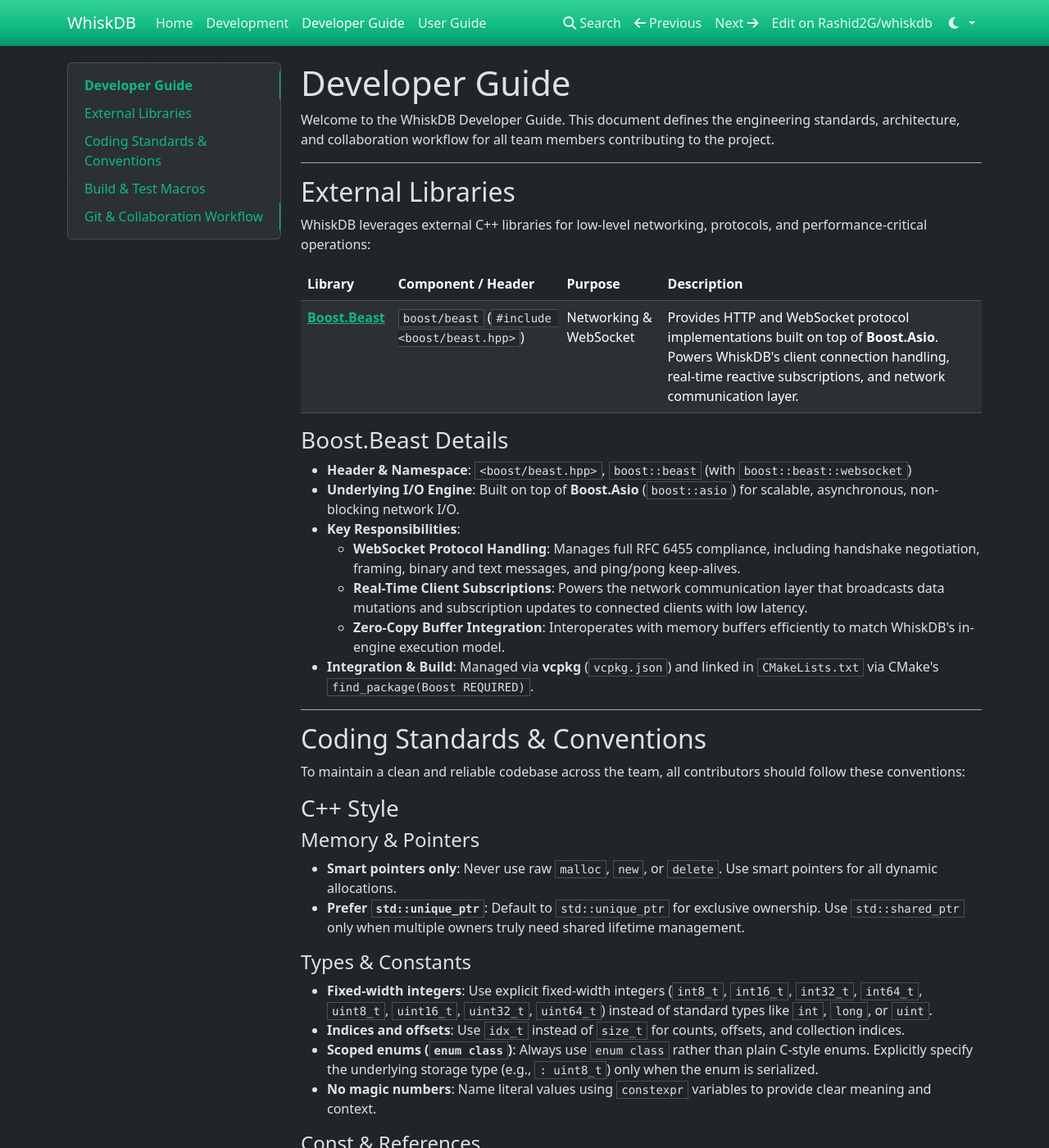
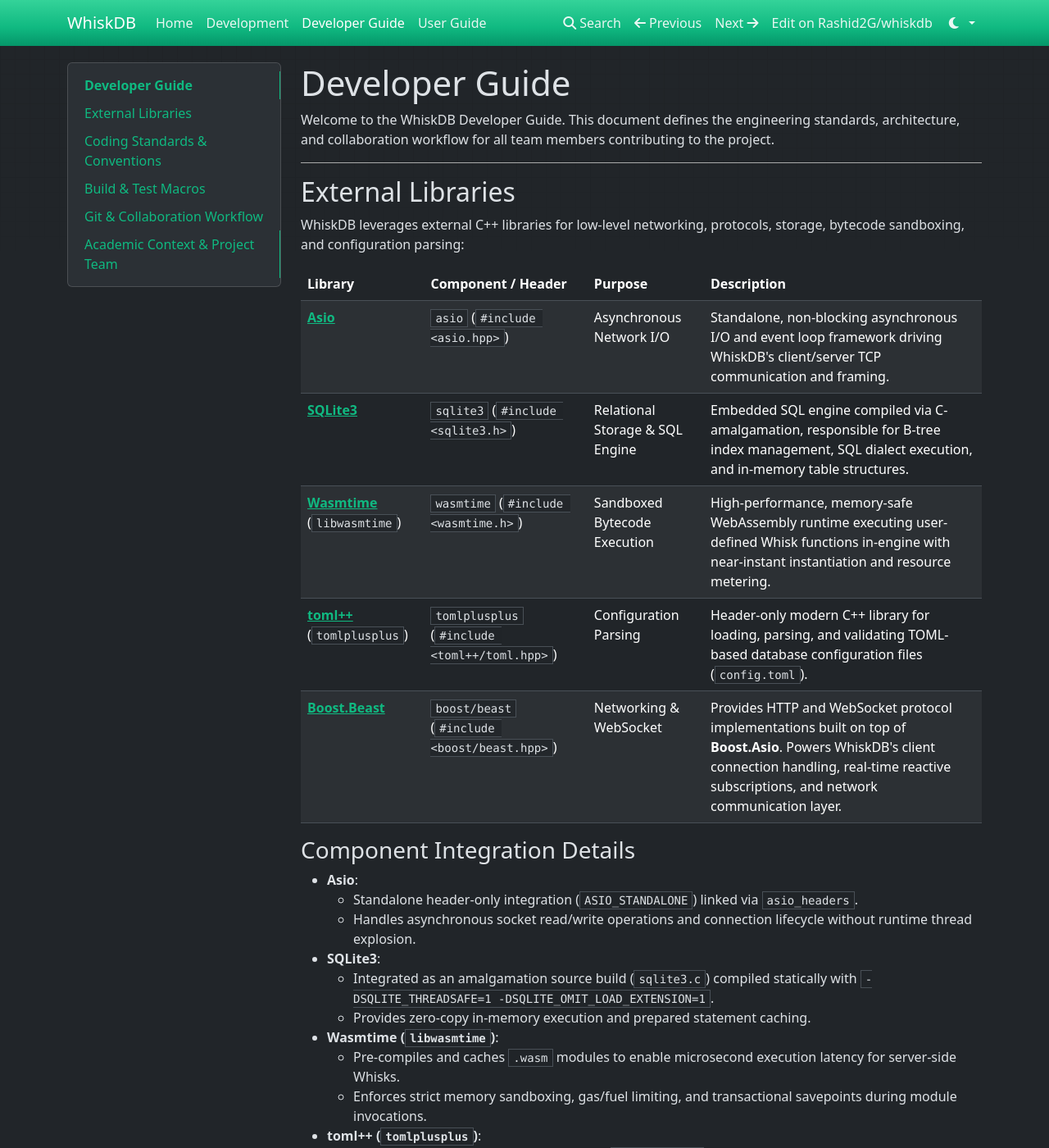
Before and after one commit to Rashid2G/whiskdb, an MkDocs documentation site: the page built from docs/developer-guide.md, in a window 1280 px wide and 1400 px high. Shown: the whole window at 82% size. Built offline with MkDocs 1.6.1, drawn with Linux system fonts in a browser that asks for light colours; nearby versions of some CDN libraries; some of the changed text lies outside the part shown.

Commit message:
docs(developer-guide): update external libraries and fix strict markdown links (Closes #33)

```diff
--- a/docs/developer-guide.md
+++ b/docs/developer-guide.md
@@ -6,21 +6,32 @@
 
 ## External Libraries
 
-WhiskDB leverages external C++ libraries for low-level networking, protocols, and performance-critical operations:
+WhiskDB leverages external C++ libraries for low-level networking, protocols, storage, bytecode sandboxing, and configuration parsing:
 
 | Library | Component / Header | Purpose | Description |
 |---|---|---|---|
+| **[Asio](https://think-async.com/Asio/)** | `asio` (`#include <asio.hpp>`) | Asynchronous Network I/O | Standalone, non-blocking asynchronous I/O and event loop framework driving WhiskDB's client/server TCP communication and framing. |
+| **[SQLite3](https://www.sqlite.org/)** | `sqlite3` (`#include <sqlite3.h>`) | Relational Storage & SQL Engine | Embedded SQL engine compiled via C-amalgamation, responsible for B-tree index management, SQL dialect execution, and in-memory table structures. |
+| **[Wasmtime](https://wasmtime.dev/)** (`libwasmtime`) | `wasmtime` (`#include <wasmtime.h>`) | Sandboxed Bytecode Execution | High-performance, memory-safe WebAssembly runtime executing user-defined Whisk functions in-engine with near-instant instantiation and resource metering. |
+| **[toml++](https://marzer.github.io/tomlplusplus/)** (`tomlplusplus`) | `tomlplusplus` (`#include <toml++/toml.hpp>`) | Configuration Parsing | Header-only modern C++ library for loading, parsing, and validating TOML-based database configuration files (`config.toml`). |
 | **[Boost.Beast](https://www.boost.org/doc/libs/release/libs/beast/)** | `boost/beast` (`#include <boost/beast.hpp>`) | Networking & WebSocket | Provides HTTP and WebSocket protocol implementations built on top of **Boost.Asio**. Powers WhiskDB's client connection handling, real-time reactive subscriptions, and network communication layer. |
 
-### Boost.Beast Details
+### Component Integration Details
 
-- **Header & Namespace**: `<boost/beast.hpp>`, `boost::beast` (with `boost::beast::websocket`)
-- **Underlying I/O Engine**: Built on top of **Boost.Asio** (`boost::asio`) for scalable, asynchronous, non-blocking network I/O.
-- **Key Responsibilities**:
-    - **WebSocket Protocol Handling**: Manages full RFC 6455 compliance, including handshake negotiation, framing, binary and text messages, and ping/pong keep-alives.
-    - **Real-Time Client Subscriptions**: Powers the network communication layer that broadcasts data mutations and subscription updates to connected clients with low latency.
-    - **Zero-Copy Buffer Integration**: Interoperates with memory buffers efficiently to match WhiskDB's in-engine execution model.
-- **Integration & Build**: Managed via **vcpkg** (`vcpkg.json`) and linked in `CMakeLists.txt` via CMake's `find_package(Boost REQUIRED)`.
+- **Asio**:
+    - Standalone header-only integration (`ASIO_STANDALONE`) linked via `asio_headers`.
+    - Handles asynchronous socket read/write operations and connection lifecycle without runtime thread explosion.
+- **SQLite3**:
+    - Integrated as an amalgamation source build (`sqlite3.c`) compiled statically with `-DSQLITE_THREADSAFE=1 -DSQLITE_OMIT_LOAD_EXTENSION=1`.
+    - Provides zero-copy in-memory execution and prepared statement caching.
+- **Wasmtime (`libwasmtime`)**:
+    - Pre-compiles and caches `.wasm` modules to enable microsecond execution latency for server-side Whisks.
+    - Enforces strict memory sandboxing, gas/fuel limiting, and transactional savepoints during module invocations.
+- **toml++ (`tomlplusplus`)**:
+    - Modern C++23 header-only TOML library (`toml_headers`) for reading engine options, network bindings, and durability modes.
+- **Boost.Beast**:
+    - Managed via **vcpkg** (`vcpkg.json`) and linked in `CMakeLists.txt` via CMake's `find_package(Boost REQUIRED)`.
+    - Implements RFC 6455 WebSocket framing for real-time subscription streaming and binary message passing.
 
 ---
 
@@ -142,7 +153,7 @@
 | `cmake bench-compare [branch]` | Compares performance metrics against specified branch (default: `master`) |
 | `cmake clean` | Removes build directories |
 
-*All macros are implemented in [`scripts/macro.sh`](../scripts/macro.sh) and can be extended by adding new command functions.*
+*All macros are implemented in [`scripts/macro.sh`](https://github.com/Rashid2G/whiskdb/blob/dev/scripts/macro.sh) and can be extended by adding new command functions.*
 
 ---
 
@@ -192,3 +203,17 @@
 - [ ] Assertions use `D_ASSERT` with explanatory comments.
 - [ ] PR targets `dev` and references `Closes #<N>`.
 - [ ] Any AI-assisted code has been fully reviewed, understood, and tested.
+
+---
+
+## Academic Context & Project Team
+
+WhiskDB is developed as part of the Senior Capstone Graduation Project at **[OSTİM Technical University](https://www.ostimteknik.edu.tr/)** (Department of Software Engineering).
+
+### Project Team
+
+| Student Number | Full Name | Program |
+|---|---|---|
+| `230208916` | **Abdullah Al Tamsha** | Software Engineering |
+| `230208879` | **Ibrahim Jamil Karaja** | Software Engineering |
+| `230208843` | **Rashid Alkatheri** | Software Engineering |
```
Also changed, not shown: docs/index.md (+7 -11 lines).
